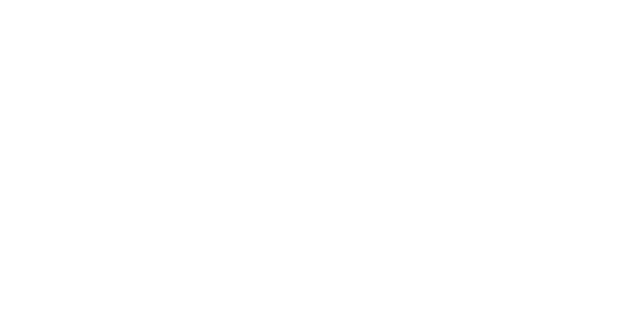
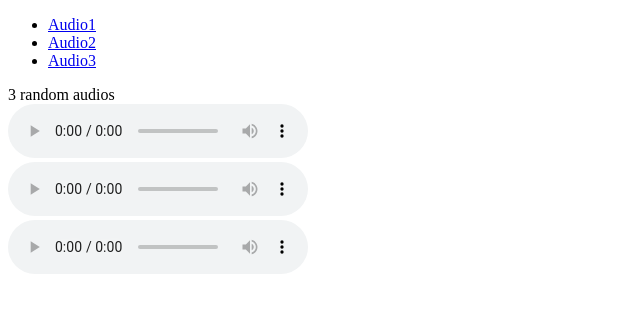
Before and after one commit to acciojob/semantic-navbar-and-audios-MohammedUmar09, a website: page main.html in a window 1280 px wide. Shown: the whole page, without its empty margins (0-640 px from the left). Drawn offline with Linux system fonts and the light colour scheme.

Commit message:
created a submission

```diff
--- a/main.html
+++ b/main.html
@@ -8,6 +8,32 @@
 
 <body>
 	<!-- the entire body must be written by student -->
+	<nav>
+		<ul>
+			<li><a href="#Audio1">Audio1</a></li>
+			<li><a href="#Audio2">Audio2</a></li>
+			<li><a href="#Audio3">Audio3</a></li>
+		</ul>
+	</nav>
+
+	3 random audios
+	<section id="Audio1">
+		<audio controls>
+			<source src="http://commondatastorage.googleapis.com/codeskulptor-demos/DDR_assets/Kangaroo_MusiQue_-_The_Neverwritten_Role_Playing_Game.mp3">
+		</audio>
+	</section>
+
+	<section id="Audio2">
+		<audio controls>
+			<source src="http://commondatastorage.googleapis.com/codeskulptor-assets/Epoq-Lepidoptera.ogg">
+		</audio>
+	</section>
+
+	<section id="Audio3">
+		<audio controls>
+			<source src="http://codeskulptor-demos.commondatastorage.googleapis.com/pang/paza-moduless.mp3">
+		</audio>
+	</section>
     <script type="text/javascript" src="./script.js">
 </script>
 
```
